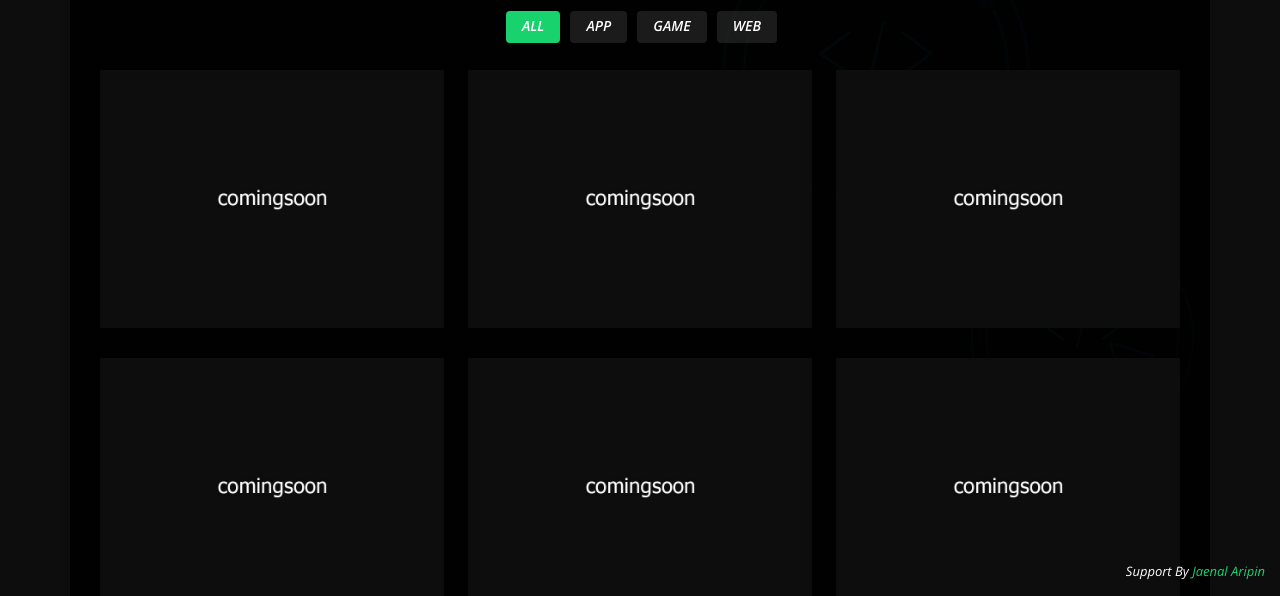
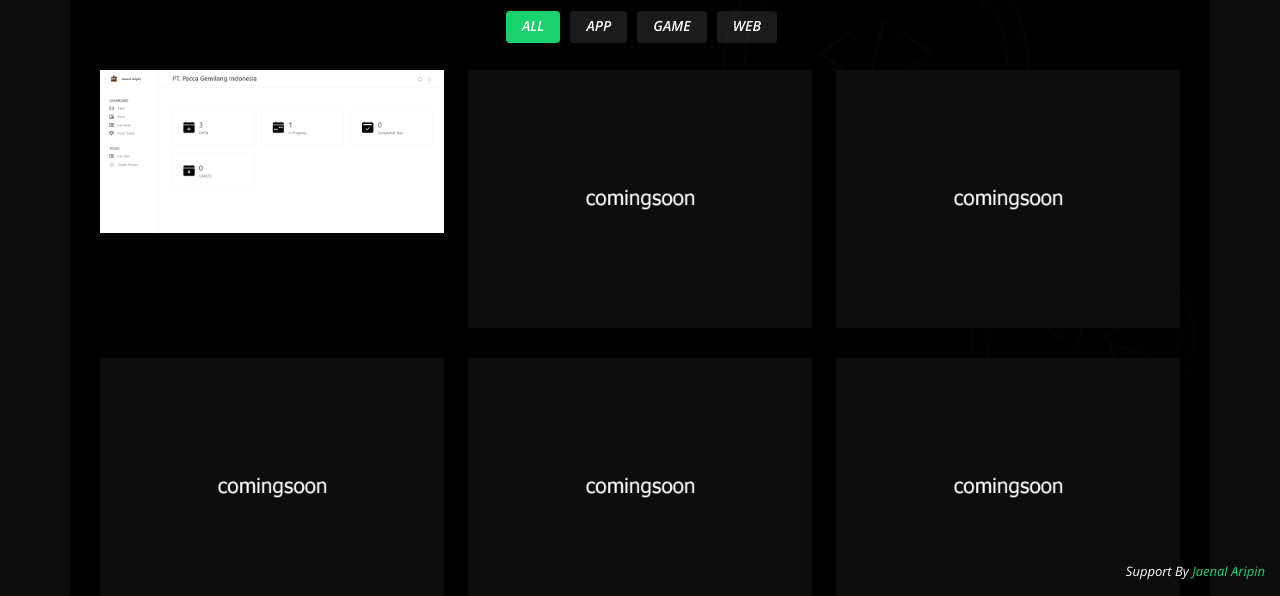
Before and after one commit to jaenal45/jenal45.github.io, a plain HTML site: page index.html in a window 1280 px wide. Both pictures are taken after a click on the link "Portfolio". Shown: the part 204-800 px from the top of the page. Drawn offline with nearby package versions, Linux system fonts and the light colour scheme.

Commit message:
Update index.html

```diff
--- a/index.html
+++ b/index.html
@@ -632,7 +632,7 @@
 
         <div class="col-lg-4 col-md-6 portfolio-item filter-app">
           <div class="portfolio-wrap">
-            <img src="assets/img/portfolio/portfolio-1.jpg" class="img-fluid" alt="">
+            <img src="assets/img/portfolio/Capture.png" class="img-fluid" alt="">
             <div class="portfolio-info">
               <h4>App 1</h4>
               <p>App</p>
```
